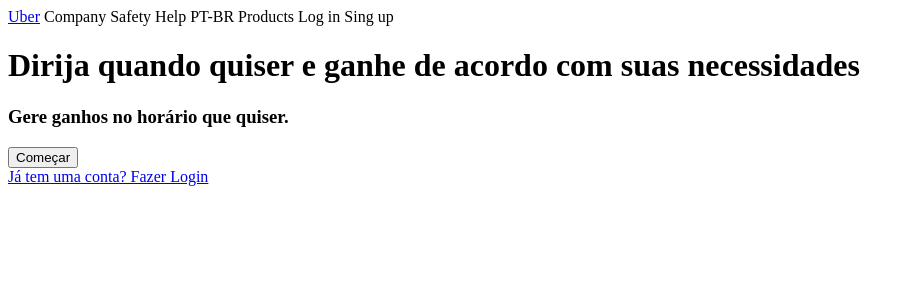
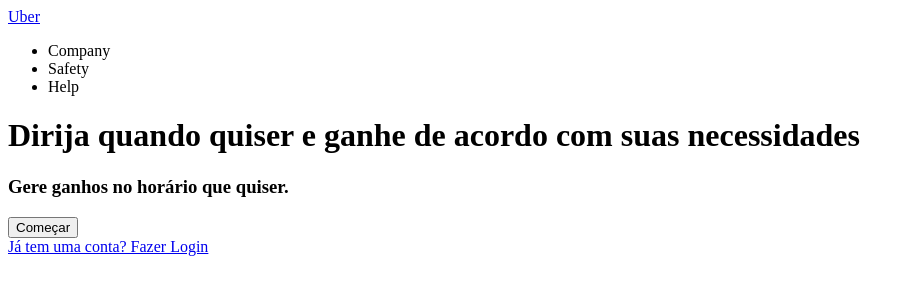
Before and after one commit to MikhelCB/LandingPage, a plain HTML site: page index.html in a window 1280 px wide. Shown: the whole page, without its empty margins (0-915 px from the left). Drawn offline with Linux system fonts and the light colour scheme.

Commit message:
alteration html

```diff
--- a/index.html
+++ b/index.html
@@ -9,17 +9,20 @@
   </head>
   <body>
     <div class="container">
-      <div class="header">
         <header>
+          <a href="https//google.com">Uber</a>
           <nav>
-            <a href="https//google.com">Uber</a>
-            <a>Company</a>
-            <a>Safety</a>
-            <a>Help</a>
-            <a>PT-BR</a>
-            <a>Products</a>
-            <a>Log in</a>
-            <a>Sing up</a>
+            <ul>
+              <li>
+                <a>Company</a>
+              </li>
+              <li>
+                <a>Safety</a>
+              </li>
+              <li>
+                <a>Help</a>
+              </li>
+            </ul>
           </nav>
         </header>
       </div>
```
